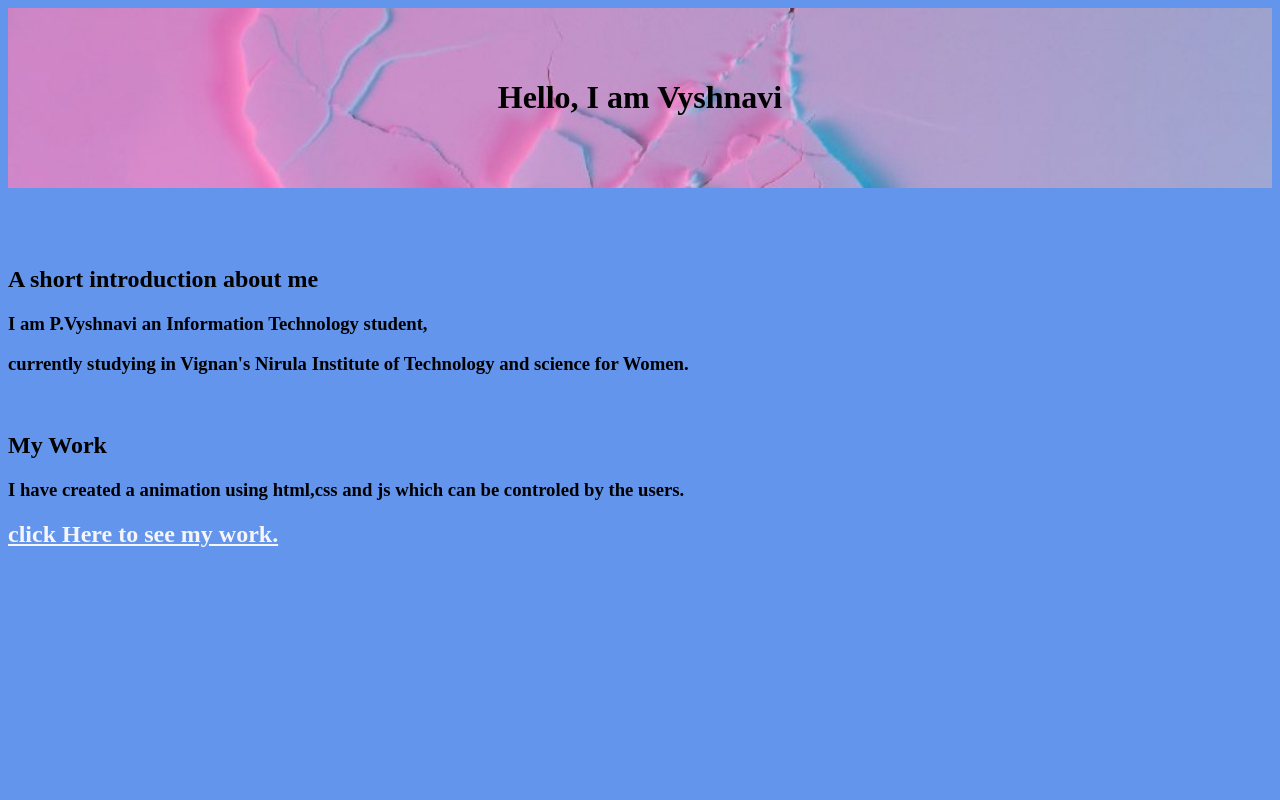
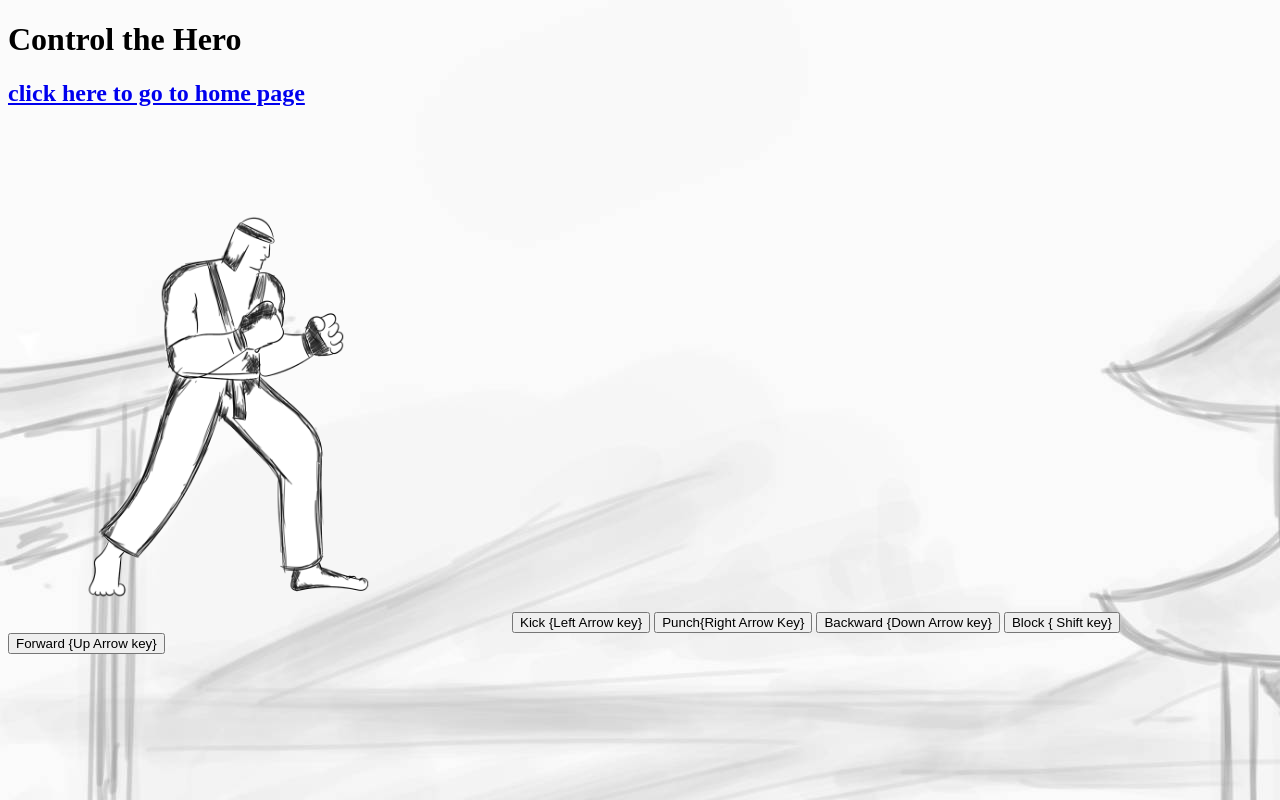
Before and after one commit to Vyshnavi009/Vyshnavi009.github.io, a plain HTML site: page mainpage.html in a window 1280 px wide. Drawn offline with Linux system fonts and the light colour scheme.

Commit message:
Update mainpage.html

```diff
--- a/mainpage.html
+++ b/mainpage.html
@@ -4,46 +4,23 @@
     <meta charset="UTF-8">
     <meta http-equiv="X-UA-Compatible" content="IE=edge">
     <meta name="viewport" content="width=device-width, initial-scale=1.0">
-    <title>Personal Project</title>
     <style>
-        .ab{
-            background-image: url('/selff.jpg');
-            text-align: center;
-            background-repeat: no-repeat;
-            background-size: cover;
-            padding: 50px;
-        }
-        a{
-            color: whitesmoke;
-        }
         a:hover{
-            color: yellow;
-        }
-        body{
-            background-color: cornflowerblue;
-
+            color: red;
         }
     </style>
 </head>
-<body>
-    <div class="ab">
-        <h1>Hello, I am Vyshnavi</h1>
+<body style="background-image: url('background.jpg');">
+    <h1>Control the Hero</h1>
+    <h2><a href="/index.html">click here to go to home page</a></h2>
+    <canvas id="my-canvas" width="500" height="500">
 
-    </div>
-
-    <div class="abc">
-        <pre>
-
-
-        </pre>
-<h2>A short introduction about me</h2>
-<h3>I am P.Vyshnavi an Information Technology student,</h3>
-<h3>currently studying in Vignan's Nirula Institute of Technology and science for Women.</h3>
-<br>
-
-<h2>My Work</h2>
-<h3>I have created a animation using html,css and js which can be controled by the users.</h3>
-<h2><a href="/index.html">click Here to see my work.</a></h2>
-    </div>
+    </canvas>
+    <button id="kick">Kick {Left Arrow key}</button>
+    <button id="punch">Punch{Right Arrow Key}</button>
+    <button id="backward">Backward {Down Arrow key}</button>
+    <button id="block">Block { Shift key}</button>
+    <button id="forward">Forward {Up Arrow key}</button>
+    <script type="text/javascript" src="/main.js"></script>
 </body>
 </html>
```
